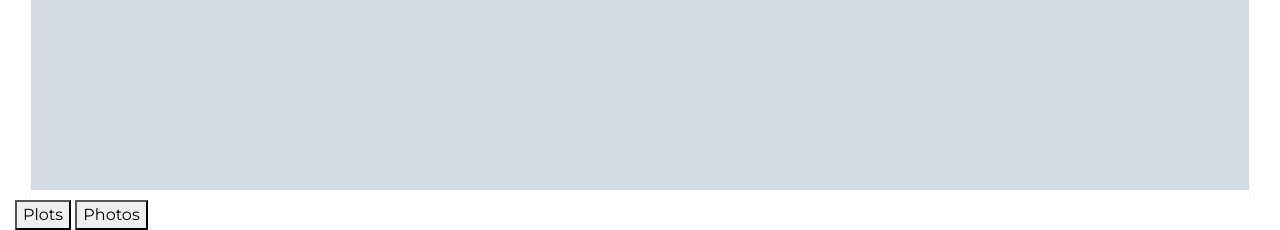
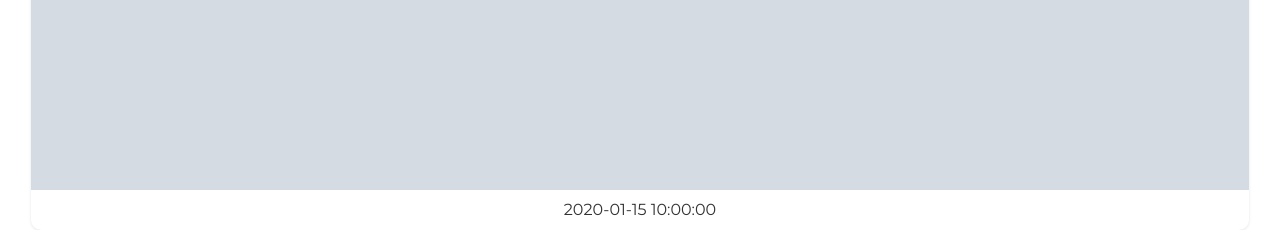
Before and after one commit to lpodl/plantmonitor, a Flask app: template plantmon/website/templates/index.html in a window 1280 px wide. Shown: the part 931-1161 px from the top of the page. Run offline with Flask 3, Linux system fonts and the light colour scheme; the template is opened without the code that fills it: most values are stand-ins (such as "Sample title", 1, 10 or a date in 2020); grey boxes marked "Sample" are stand-in pictures; some libraries are stand-ins or nearby versions.

Commit message:
remove buttons from desktop view#

```diff
--- a/plantmon/website/static/style.css
+++ b/plantmon/website/static/style.css
@@ -75,9 +75,6 @@
     color: #333333;
 }
 
-.btn-group {
-    display: flex;
-}
 
 .btn-group .btn {
     border-radius: 8px;
@@ -93,6 +90,14 @@
 
 h1, h2 {
     color: #333333;
+}
+
+.btn-group {
+    display: none; /* Hide buttons on both mobile and desktop */
+}
+
+.bottom-nav {
+    display: none;
 }
 
 /* Mobile Styles */
```
